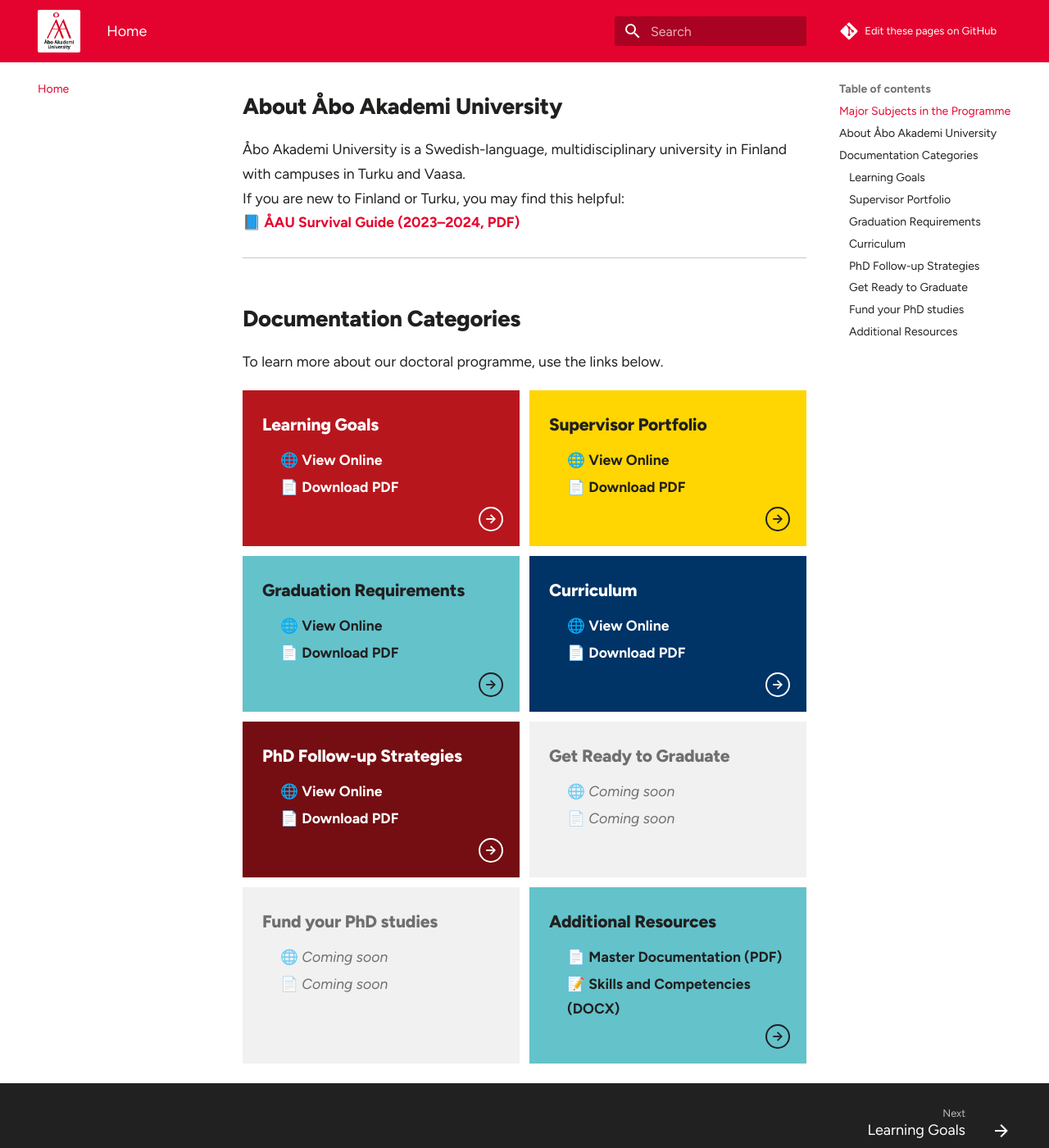
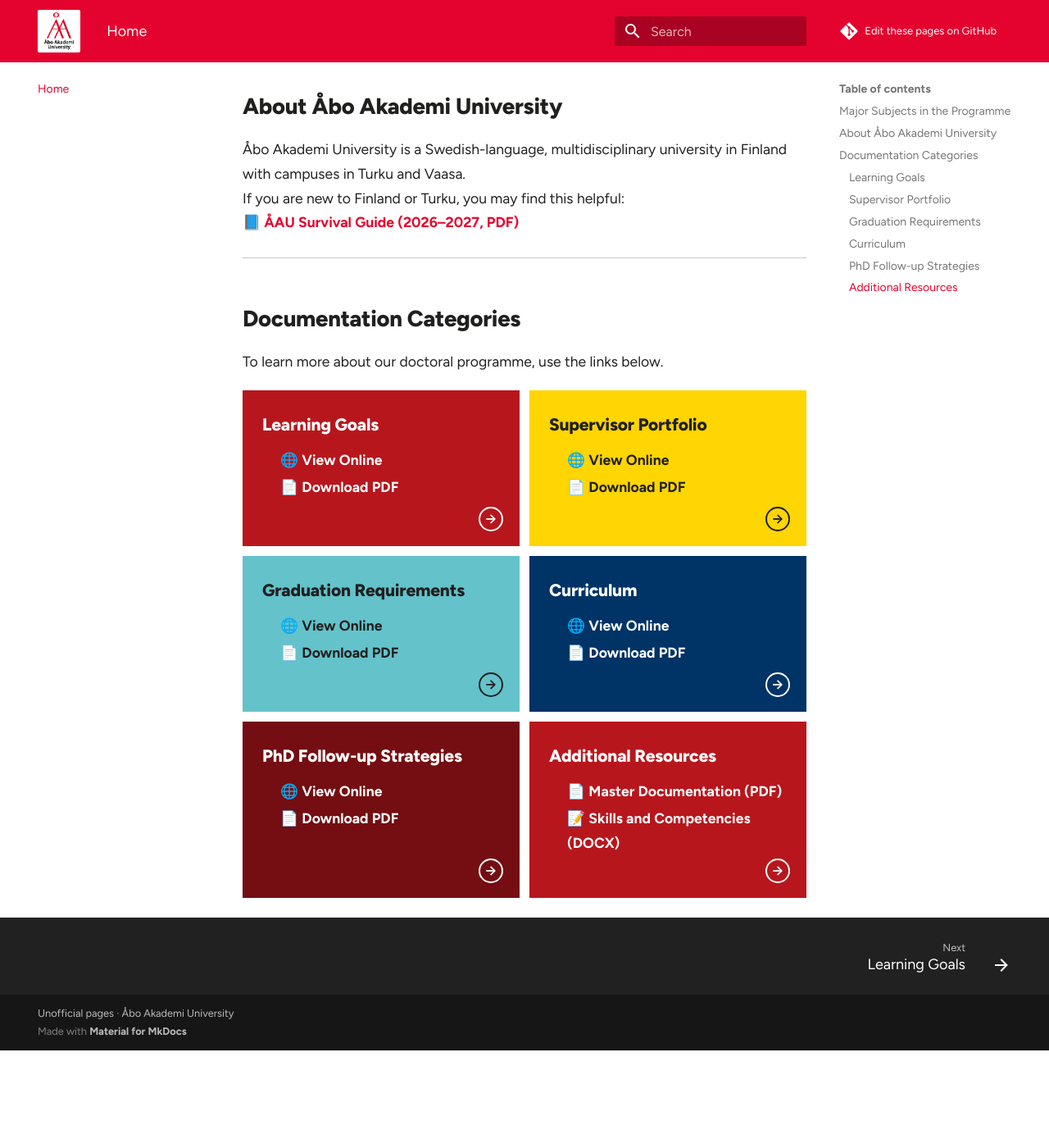
Before and after one commit to AAUGS-DP-Biosciences-and-Drug-Research/Home, an MkDocs documentation site: the page built from docs/index.md, in a window 1280 px wide and 1400 px high, scrolled down 870 px. Shown: the whole window at 82% size. Built offline with MkDocs 1.6.1 and Material for MkDocs 9.7.7, drawn with Linux system fonts in a browser that asks for light colours; comment, search, counter and statistics services are not loaded; after the commit the page ends 2151 px from its top, so only the background shows below that.

Commit message:
Fix typos, update the Survival Guide link, hide Coming soon tiles
Text kept verbatim during the migration is now corrected in one reviewable
change (verify_content.py reports exactly these edits and nothing else):
- Curriculum: Compulsary → Compulsory, ressources → resources
- Yearly follow-up: ressources → resources, three missing ')', double space
- Learning Goals: remove '[Swedish version VERY much in the works still!]'
- Home: Survival Guide 2023–2024 link (now 404) → 2026–2027 edition on abo.fi;
  hide the two 'Coming soon' tiles until those pages exist

MIGRATION.md records phases 2–3 as done; the migration check workflow is
pinned to the migration merge commit.

Co-Authored-By: Claude Opus 5.5 <noreply@anthropic.com>
Claude-Session: https://claude.ai/code/session_0112ckEWzyomYEd7f5K1UEwn

```diff
--- a/docs/index.md
+++ b/docs/index.md
@@ -29,7 +29,7 @@ If you are interested in applying to join our graduate school and doctoral progr
 
 Åbo Akademi University is a Swedish-language, multidisciplinary university in Finland with campuses in Turku and Vaasa.
 If you are new to Finland or Turku, you may find this helpful:
-📘 [ÅAU Survival Guide (2023–2024, PDF)](https://www.abo.fi/wp-content/uploads/2024/05/survival_guide_2023-2024.pdf)
+📘 [ÅAU Survival Guide (2026–2027, PDF)](https://www.abo.fi/wp-content/uploads/2026/09/uppdaterad-survival_guide_26-27-final.pdf)
 
 ---
 
@@ -79,21 +79,7 @@ To learn more about our doctoral programme, use the links below.
 
 </div>
 
-<div class="dp-card dp-card--soon" markdown>
-
-### Get Ready to Graduate
-- 🌐 _Coming soon_
-- 📄 _Coming soon_
-
-</div>
-
-<div class="dp-card dp-card--soon" markdown>
-
-### Fund your PhD studies
-- 🌐 _Coming soon_
-- 📄 _Coming soon_
-
-</div>
+<!-- "Get Ready to Graduate" and "Fund your PhD studies" (Coming soon) were hidden on 2026-09-26; restore the tiles from git history when the pages exist. -->
 
 <div class="dp-card" markdown>
 
```
Also changed, not shown: MIGRATION.md (+25 -10 lines), docs/curriculum.md (+2 -2 lines), docs/learning-goals.md (+0 -2 lines), docs/yearly-followup.md (+5 -5 lines), 1 other file.
